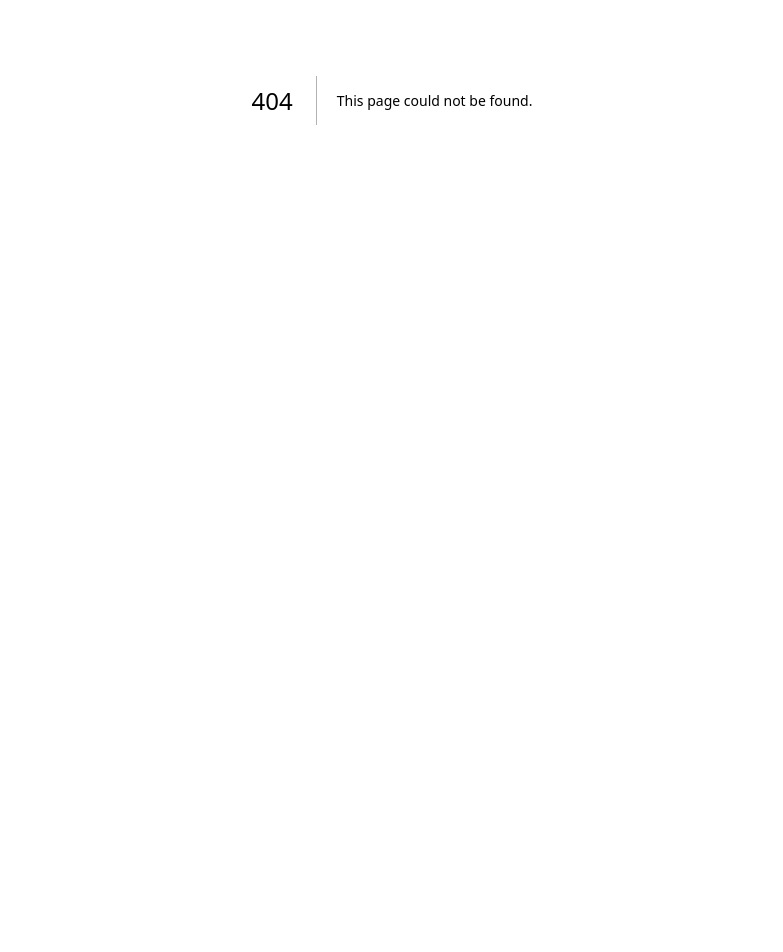
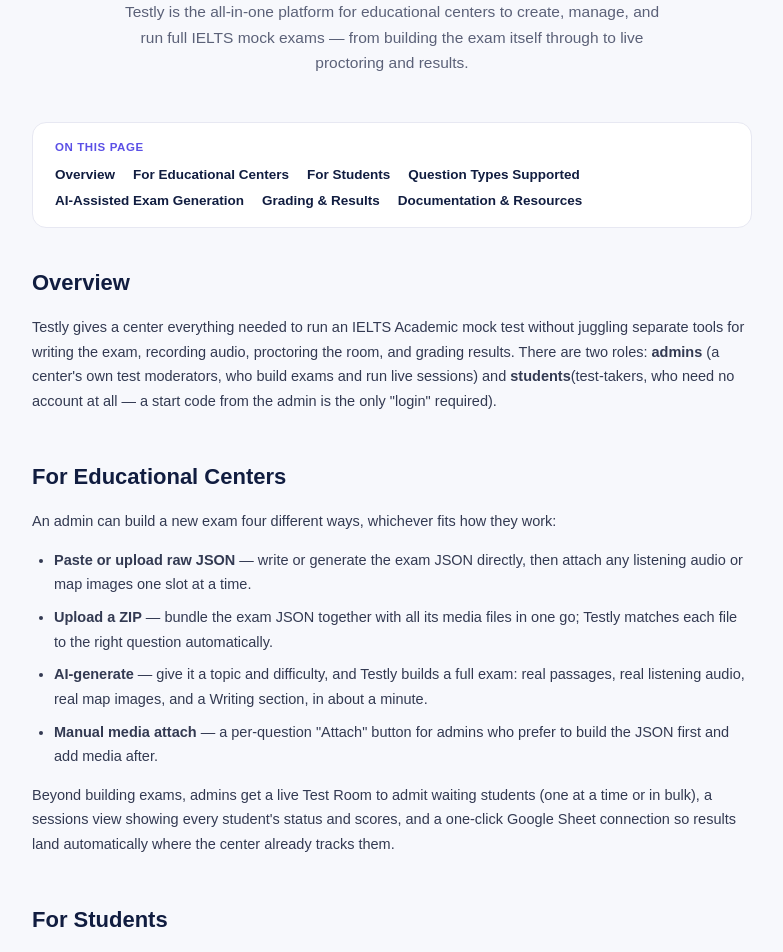
Before and after one commit to DamirXolnazarov/testly, a Next.js app in the folder frontend/: page /about in a window 1280 px wide. Before the commit this address had no page. Shown: the part 300-1252 px from the top of the page, without its empty margins (248-1031 px from the left). Before the commit the page ends 800 px from the top, so only its background shows below. Built offline with nearby package versions, Linux system fonts and the light colour scheme.

Commit message:
Add About Testly page: overview, features, and table of contents; link from landing footer

```diff
--- /dev/null
+++ b/frontend/src/pages/about.js
@@ -0,0 +1,174 @@
+/**
+ * about.js
+ * "About Testly" — an overview/documentation-style page describing what the
+ * platform does, for both educational centers (admins) and students, with a
+ * table of contents for quick navigation. Distinct from /docs, which is the
+ * technical exam-JSON schema reference for developers/admins building exams
+ * by hand — this page is the plain-language "what is this" companion to it.
+ */
+import Link from "next/link";
+import { ArrowLeft } from "lucide-react";
+import { COLORS } from "../lib/theme";
+
+const SECTIONS = [
+  { id: "overview", label: "Overview" },
+  { id: "for-centers", label: "For Educational Centers" },
+  { id: "for-students", label: "For Students" },
+  { id: "question-types", label: "Question Types Supported" },
+  { id: "ai-generation", label: "AI-Assisted Exam Generation" },
+  { id: "grading", label: "Grading & Results" },
+  { id: "resources", label: "Documentation & Resources" },
+];
+
+export default function About() {
+  return (
+    <div className="doc-root">
+      <style dangerouslySetInnerHTML={{ __html: `
+        html, body, #__next { width:100%; min-height:100%; margin:0; }
+        *, *::before, *::after { box-sizing:border-box; }
+        .doc-root { min-height:100dvh; background:${COLORS.bg}; font-family:"Poppins",sans-serif; color:${COLORS.navy}; }
+        .doc-header { display:flex; align-items:center; gap:10px; padding:20px clamp(20px, 5vw, 56px); border-bottom:1px solid ${COLORS.border}; background:#fff; }
+        .doc-back { display:flex; align-items:center; gap:6px; color:${COLORS.navyMuted}; text-decoration:none; font-size:13.5px; font-weight:600; }
+        .doc-back:hover { color:${COLORS.purple}; }
+
+        .about-hero { max-width:760px; margin:0 auto; padding:clamp(32px, 6vw, 56px) 20px 12px; text-align:center; }
+        .about-logo { width:min(220px, 55vw); height:auto; margin:0 auto 22px; display:block; }
+        .about-hero h1 { font-size:clamp(28px, 5vw, 38px); font-weight:800; margin:0 0 12px; }
+        .about-hero p { font-size:15.5px; color:${COLORS.navyMuted}; line-height:1.65; max-width:560px; margin:0 auto; }
+
+        .toc-wrap { max-width:760px; margin:34px auto 0; padding:0 20px; }
+        .toc-card { background:#fff; border:1px solid ${COLORS.border}; border-radius:14px; padding:18px 22px; }
+        .toc-title { font-size:11.5px; font-weight:800; letter-spacing:.6px; text-transform:uppercase; color:${COLORS.purple}; margin:0 0 12px; }
+        .toc-list { display:flex; flex-wrap:wrap; gap:8px 18px; margin:0; padding:0; list-style:none; }
+        .toc-list a { font-size:13.5px; font-weight:600; color:${COLORS.navy}; text-decoration:none; }
+        .toc-list a:hover { color:${COLORS.purple}; }
+
+        .doc-body { max-width:760px; margin:0 auto; padding:36px 20px 80px; line-height:1.7; }
+        .doc-body section { margin-bottom:44px; scroll-margin-top:24px; }
+        .doc-body h2 { font-size:clamp(19px, 3.5vw, 22px); font-weight:800; margin:0 0 14px; }
+        .doc-body p { font-size:14.5px; color:#333a52; margin:0 0 14px; }
+        .doc-body ul { margin:0 0 14px; padding-left:22px; }
+        .doc-body li { font-size:14.5px; color:#333a52; margin-bottom:8px; }
+        .doc-body a { color:${COLORS.purple}; }
+        .qtype-grid { display:grid; grid-template-columns:repeat(auto-fill, minmax(160px, 1fr)); gap:10px; margin:0 0 8px; }
+        .qtype-chip { background:${COLORS.purpleSoft}; color:${COLORS.purple}; font-size:13px; font-weight:700; padding:10px 14px; border-radius:9px; text-align:center; }
+        .resource-links { display:flex; flex-wrap:wrap; gap:12px; }
+        .resource-link { display:inline-flex; align-items:center; gap:8px; background:#fff; border:1px solid ${COLORS.border}; padding:10px 16px; border-radius:9px; font-size:13.5px; font-weight:700; text-decoration:none; color:${COLORS.navy}; }
+        .resource-link:hover { border-color:${COLORS.purple}; }
+      ` }} />
+
+      <header className="doc-header">
+        <Link href="/" className="doc-back"><ArrowLeft size={15} /> Back to Testly</Link>
+      </header>
+
+      <div className="about-hero">
+        <img src="/images/testly-logo.png" alt="Testly" className="about-logo" />
+        <h1>Run better IELTS mock exams</h1>
+        <p>
+          Testly is the all-in-one platform for educational centers to create, manage, and run
+          full IELTS mock exams — from building the exam itself through to live proctoring
+          and results.
+        </p>
+      </div>
+
+      <div className="toc-wrap">
+        <div className="toc-card">
+          <p className="toc-title">On this page</p>
+          <ul className="toc-list">
+            {SECTIONS.map((s) => (
+              <li key={s.id}><a href={`#${s.id}`}>{s.label}</a></li>
+            ))}
+          </ul>
+        </div>
+      </div>
+
+      <main className="doc-body">
+        <section id="overview">
+          <h2>Overview</h2>
+          <p>
+            Testly gives a center everything needed to run an IELTS Academic mock test without
+            juggling separate tools for writing the exam, recording audio, proctoring the room, and
+            grading results. There are two roles: <strong>admins</strong> (a center's own test
+            moderators, who build exams and run live sessions) and <strong>students</strong>
+            (test-takers, who need no account at all — a start code from the admin is the only
+            "login" required).
+          </p>
+        </section>
+
+        <section id="for-centers">
+          <h2>For Educational Centers</h2>
+          <p>An admin can build a new exam four different ways, whichever fits how they work:</p>
+          <ul>
+            <li><strong>Paste or upload raw JSON</strong> — write or generate the exam JSON directly, then attach any listening audio or map images one slot at a time.</li>
+            <li><strong>Upload a ZIP</strong> — bundle the exam JSON together with all its media files in one go; Testly matches each file to the right question automatically.</li>
+            <li><strong>AI-generate</strong> — give it a topic and difficulty, and Testly builds a full exam: real passages, real listening audio, real map images, and a Writing section, in about a minute.</li>
+            <li><strong>Manual media attach</strong> — a per-question "Attach" button for admins who prefer to build the JSON first and add media after.</li>
+          </ul>
+          <p>
+            Beyond building exams, admins get a live Test Room to admit waiting students (one at a
+            time or in bulk), a sessions view showing every student's status and scores, and a
+            one-click Google Sheet connection so results land automatically where the center
+            already tracks them.
+          </p>
+        </section>
+
+        <section id="for-students">
+          <h2>For Students</h2>
+          <p>
+            A student enters a center-issued start code, confirms their name, runs through a short
+            system check, and waits in a moderator-gated waiting room until the admin admits them.
+            From there they move through Reading, Listening, and Writing exactly like the real
+            IELTS Computer-Delivered test — a genuine, faithful replica of that interface, not a
+            simplified version of it. Every section is server-timed, autosaves as they go, and
+            resumes correctly if their browser refreshes mid-exam.
+          </p>
+        </section>
+
+        <section id="question-types">
+          <h2>Question Types Supported</h2>
+          <div className="qtype-grid">
+            <div className="qtype-chip">True/False/Not Given</div>
+            <div className="qtype-chip">Multiple Choice</div>
+            <div className="qtype-chip">Gap Fill</div>
+            <div className="qtype-chip">Matching</div>
+            <div className="qtype-chip">Table Completion</div>
+            <div className="qtype-chip">Map/Plan Labeling</div>
+          </div>
+          <p>All six render in Reading. Listening uses the classic fill-in-the-blank note/table format from the real test.</p>
+        </section>
+
+        <section id="ai-generation">
+          <h2>AI-Assisted Exam Generation</h2>
+          <p>
+            Instead of writing an exam by hand, an admin can describe a topic and difficulty and let
+            Testly generate the whole thing: three Reading passages, four Listening parts with real
+            spoken-word audio, and both Writing tasks — including a real generated image for any map
+            question, with its clickable points verified against what's actually drawn so answers
+            line up correctly. Generation runs in the background (it takes about a minute for a
+            full exam) and the exam appears in the dashboard the moment it's ready.
+          </p>
+        </section>
+
+        <section id="grading">
+          <h2>Grading & Results</h2>
+          <p>
+            Reading and Listening are graded automatically the instant a student submits, converted
+            to an IELTS band score, and written straight to the exam's connected Google Sheet.
+            Writing and Speaking aren't auto-gradable, so those are left for the center's own staff
+            to grade by ear/eye directly in the same sheet — the admin dashboard links straight to
+            each student's exact row so there's no hunting for it.
+          </p>
+        </section>
+
+        <section id="resources">
+          <h2>Documentation & Resources</h2>
+          <p>For building exams by hand or integrating with the platform directly:</p>
+          <div className="resource-links">
+            <Link href="/docs" className="resource-link">Exam JSON Schema →</Link>
+            <Link href="/privacy" className="resource-link">Privacy Policy →</Link>
+          </div>
+        </section>
+      </main>
+    </div>
+  );
+}
--- a/frontend/src/pages/index.js
+++ b/frontend/src/pages/index.js
@@ -88,6 +88,7 @@ export default function Home() {
           <img src="/images/testly-logo-light.png" alt="Testly" />
         </div>
         <span className="lp-footer-copy">© {new Date().getFullYear()} Testly. All rights reserved.</span>
+        <a href="/about" className="lp-footer-tag lp-footer-link">About</a>
         <a href="/privacy" className="lp-footer-tag lp-footer-link">Privacy Policy</a>
         <span className="lp-footer-tag">Built for educational excellence.</span>
       </footer>
```
